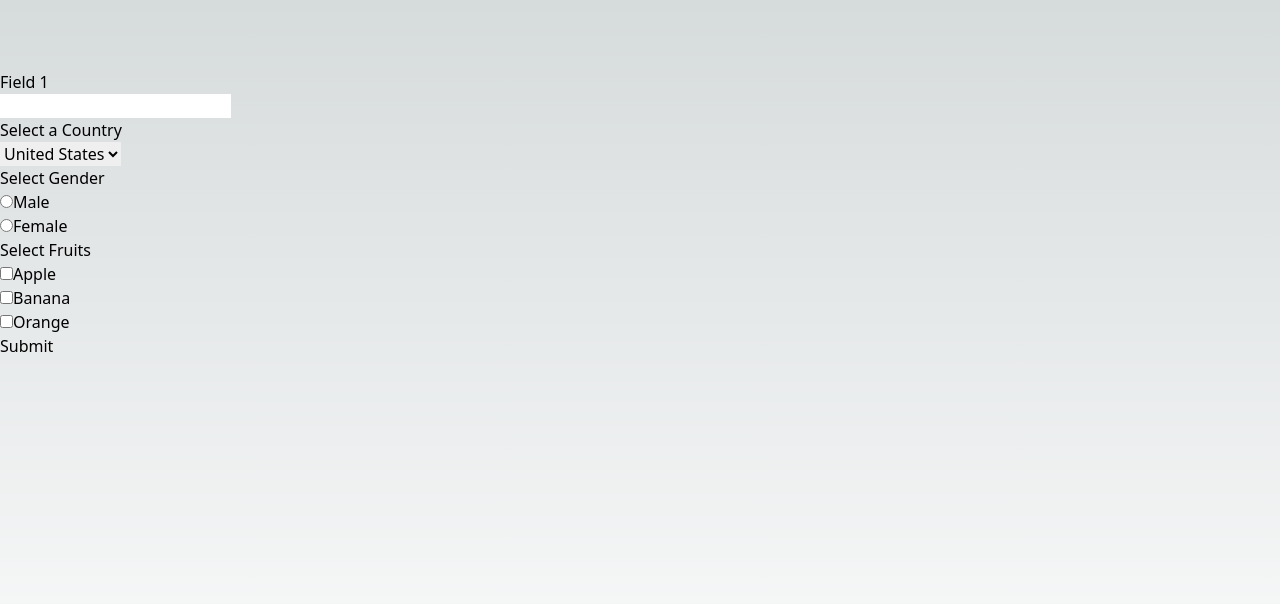
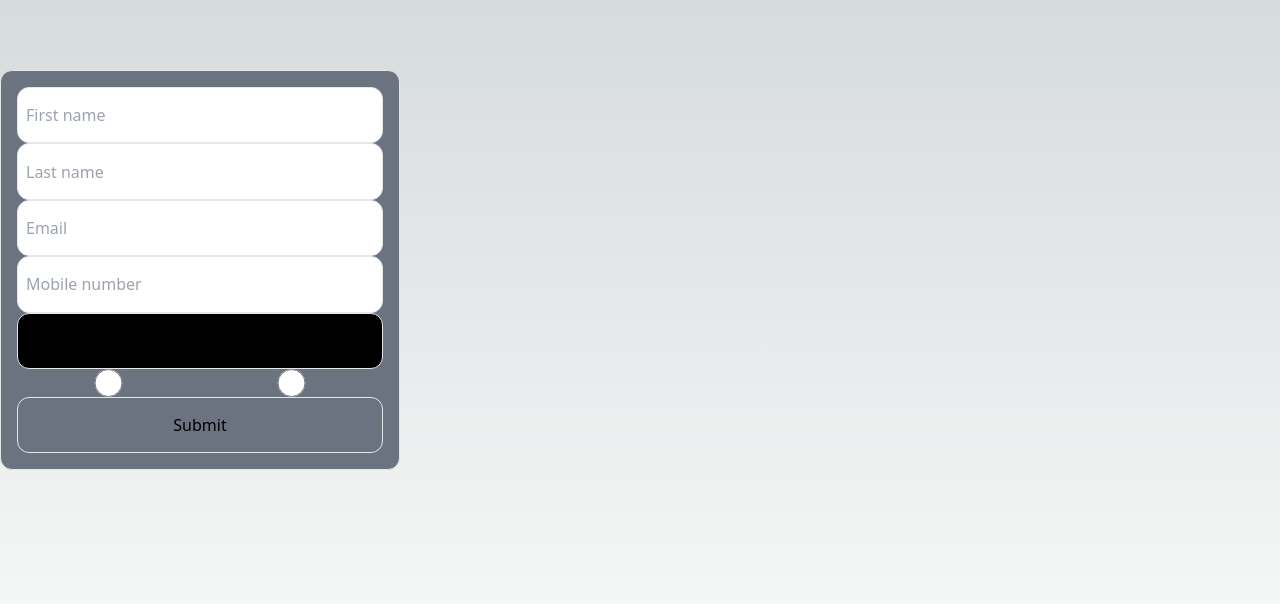
Before and after one commit to devdaogroup/mazda-app, a Next.js app: page /form in a window 1280 px wide. Shown: the top 604 px of the page. Built offline with nearby package versions, Linux system fonts and the light colour scheme.

Commit message:
create dynamic form

```diff
--- a/src/pages/form.tsx
+++ b/src/pages/form.tsx
@@ -1,57 +1,30 @@
 import React from 'react';
-import DynamicInput from "@/components/extras/DynamicInput";
-import {InputProps} from "@/types/FormTypes";
+import { useForm } from 'react-hook-form';
 
-
-const Form = () => {
-    const inputProps: InputProps[] = [
-        {
-            name: 'field1',
-            label: 'Field 1',
-            type: 'text',
-            regex: /^[A-Za-z0-9]+$/,
-            regexErrorMessage: 'Only letters and numbers are allowed',
-        },
-        {
-            name: 'country',
-            label: 'Select a Country',
-            type: 'dropdown',
-            options: [
-                {value: 'us', label: 'United States'},
-                {value: 'ca', label: 'Canada'},
-            ],
-        },
-        {
-            name: 'gender',
-            label: 'Select Gender',
-            type: 'radio',
-            options: [
-                {value: 'male', label: 'Male'},
-                {value: 'female', label: 'Female'},
-            ],
-        },
-        {
-            name: 'fruits',
-            label: 'Select Fruits',
-            type: 'checkbox',
-            options: [
-                {value: 'apple', label: 'Apple'},
-                {value: 'banana', label: 'Banana'},
-                {value: 'orange', label: 'Orange'},
-            ],
-        },
-    ];
-    const handleFormSubmit = (data: Record<string, any>) => {
-        console.log('Submitted Data:', data);
-        // You can perform actions with the data here
-    };
-
+export default function App() {
+    const { register, handleSubmit, formState: { errors } } = useForm();
+    const onSubmit = data => console.log(data);
+    console.log(errors);
 
     return (
-        <div>
-            <DynamicInput inputProps={inputProps} onSubmitCallback={handleFormSubmit}/>
-        </div>
+        <form className="bg-gray-500 p-4 rounded-xl w-[400px] h-[400px] flex flex-wrap border" onSubmit={handleSubmit(onSubmit)}>
+            <input className="border p-2 rounded-xl w-full text-black flex" type="text" placeholder="First name" {...register("First name", {required: true, maxLength: 80})} />
+            <input className="border p-2 rounded-xl w-full text-black flex" type="text" placeholder="Last name" {...register("Last name", {required: true, maxLength: 100})} />
+            <input className="border p-2 rounded-xl w-full text-black flex" type="text" placeholder="Email" {...register("Email", {required: true, pattern: /^\S+@\S+$/i})} />
+            <input className="border p-2 rounded-xl w-full text-black flex" type="tel" placeholder="Mobile number" {...register("Mobile number", {required: true, minLength: 6, maxLength: 12})} />
+            <select className="border bg-black p-2 rounded-xl w-full flex" {...register("Title", { required: true })}>
+                <option value="Mr">Mr</option>
+                <option value="Mrs">Mrs</option>
+                <option value="Miss">Miss</option>
+                <option value="Dr">Dr</option>
+            </select>
+
+             <div className="w-full flex justify-start">
+                 <input className="border p-2 rounded-xl w-full flex" {...register("Developer", { required: true })} type="radio" value="Yes" />
+                 <input className="border p-2 rounded-xl w-full flex" {...register("Developer", { required: true })} type="radio" value="No" />
+             </div>
+
+            <input className="border p-2 rounded-xl w-full flex" type="submit" />
+        </form>
     );
-};
-
-export default Form;
+}
```
Also changed, not shown: 2 other files (tests, documents, lock files or other folders).
